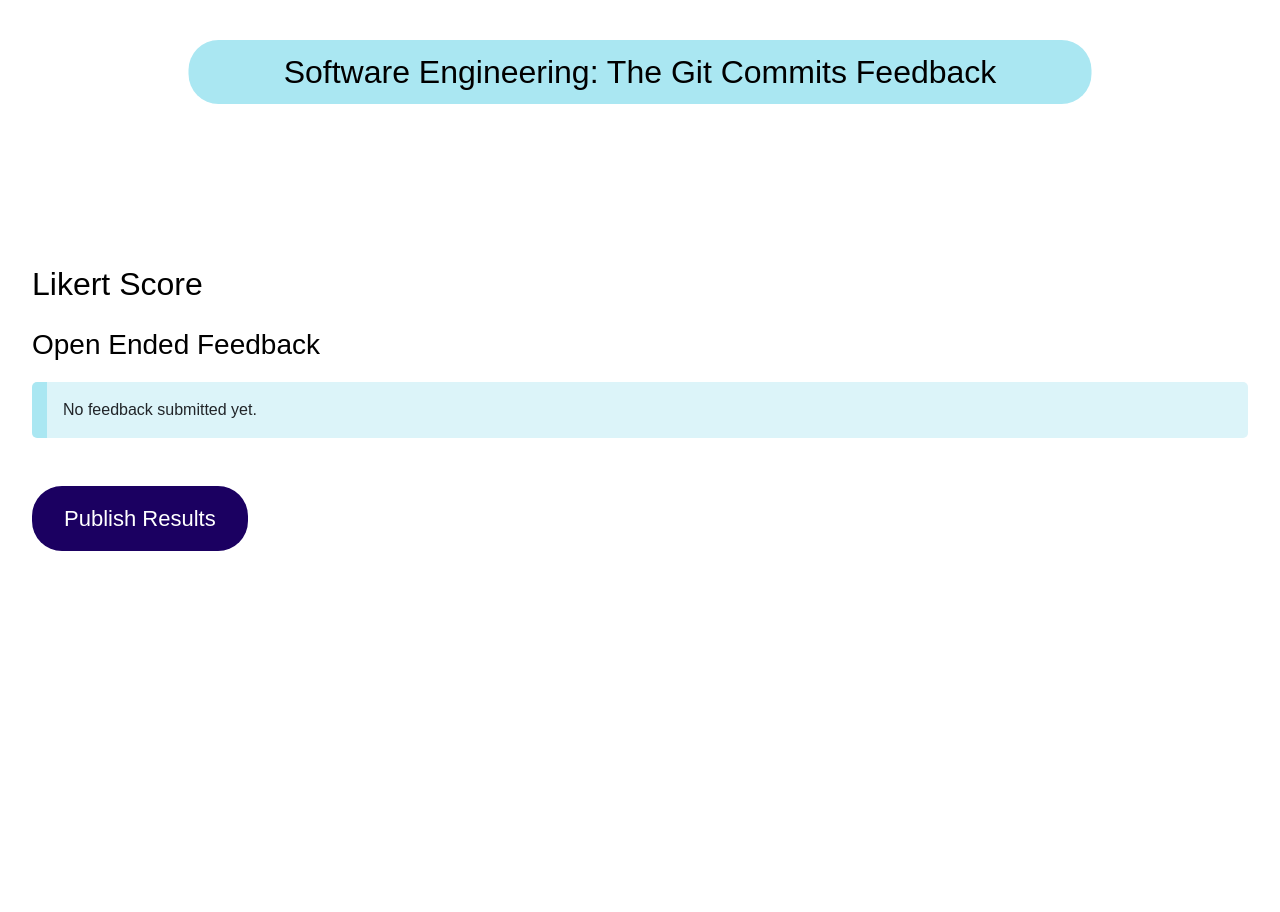
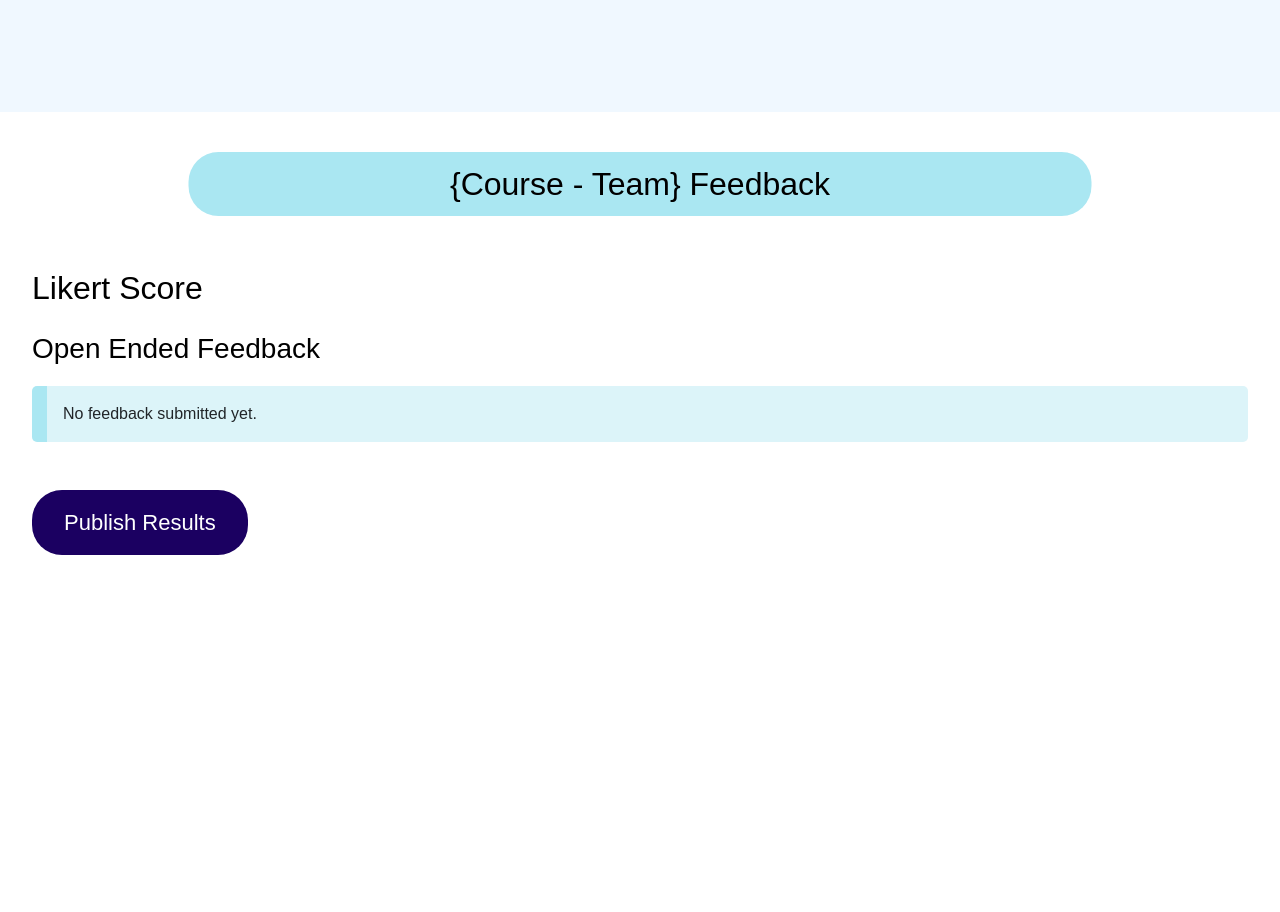
Before and after one commit to CSCI3356-Spring2025/The-Git-Commits, a Django app: template landing/templates/landing/professor_courses.html in a window 1280 px wide. Shown: the part 112-1024 px from the top of the page. Before the commit the page ends 663 px from the top, so only its background shows below. Run offline with Django 5.2, Linux system fonts and the light colour scheme; the template is opened without the code that fills it, so the values that code supplies are empty.

Commit message:
small fix in prof feedback view

```diff
--- a/landing/templates/landing/professor_courses.html
+++ b/landing/templates/landing/professor_courses.html
@@ -39,28 +39,6 @@
         background: #F0F8FF;
       }
 
-        .dashboard {
-          position: relative;
-          width: 100%;
-          max-width: 1280px;
-          margin: 0 auto;
-          padding-top: 120px; /* Space for navbar */
-        }
-
-
-    .full-page {
-      width: 100vw;
-      min-height: 100vh;
-      background: white;
-      padding: 2rem;
-      box-sizing: border-box;
-    }
-
-    .feedback-section {
-      position: relative;
-      padding-top: 140px;
-    }
-
     .header-banner {
       background: #aae7f2;
       border-radius: 30px;
@@ -75,13 +53,26 @@
       justify-content: center;
     }
 
+    .full-page {
+      width: 100vw;
+      min-height: 100vh;
+      background: white;
+      padding: 2rem;
+      box-sizing: border-box;
+    }
+
+    .feedback-section {
+      position: relative;
+      margin-top: 7rem;
+    }
+
     .page-title {
       color: #000000;
       font-family: "KoHo-Medium", sans-serif;
       font-size: 32px;
       font-weight: 500;
       text-align: center;
-      margin: 0;
+      margin: 1rem;
     }
 
     .feedback-card {
@@ -132,7 +123,7 @@
 {% block content %}
   <div class="full-page feedback-section">
     <div class="header-banner">
-      <h2 class="page-title">Software Engineering: The Git Commits Feedback</h2>
+      <h2 class="page-title">{Course - Team} Feedback</h2>
     </div>
 
     <div class="likert-score">Likert Score</div>
```
